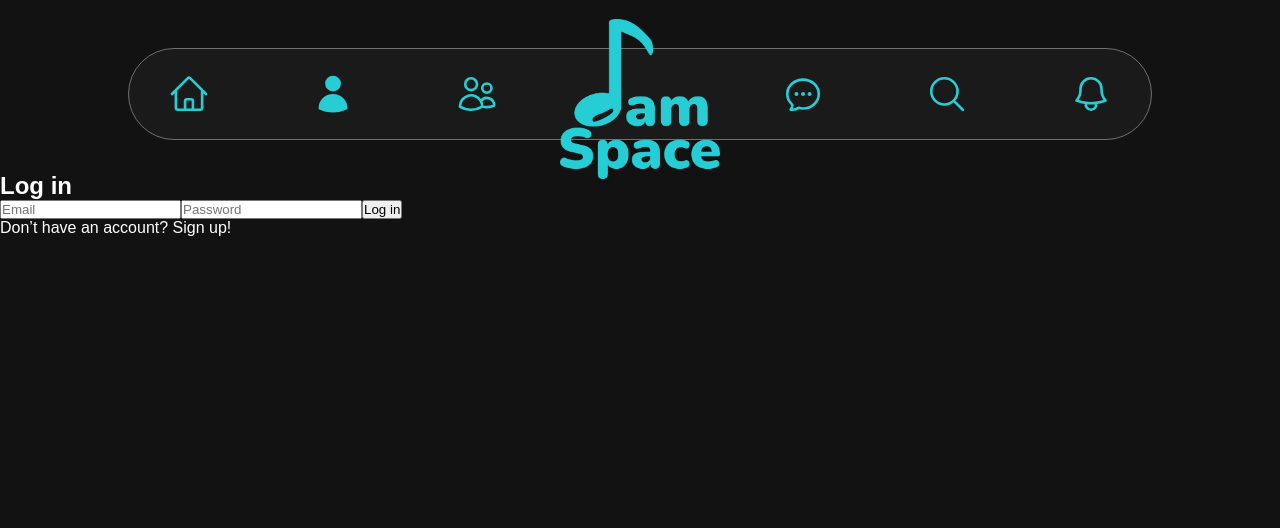
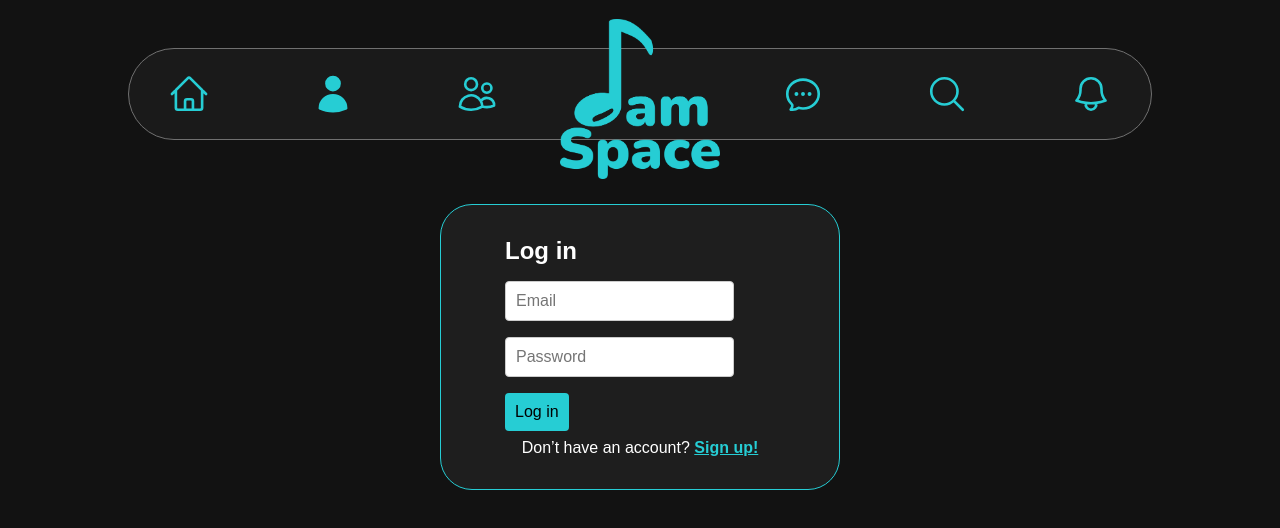
Before and after one commit to s29418/JamSpace, a React (Create React App) app in the folder frontend/: page /profile in a window 1280 px wide. Shown: the top 528 px of the page. Built offline with nearby package versions, Linux system fonts and the light colour scheme; a web font is replaced by a local one.

Commit message:
frontend: upload team picture from your file handled

```diff
--- a/frontend/src/components/RegisterForm.tsx
+++ b/frontend/src/components/RegisterForm.tsx
@@ -1,5 +1,6 @@
 import React, { useState } from 'react';
 import { register } from '../services/authService';
+import {useNavigate} from "react-router-dom";
 
 const RegisterForm = () => {
     const [email, setEmail] = useState('');
@@ -17,6 +18,7 @@ const RegisterForm = () => {
         try {
             await register(email, username, password);
             alert('Registration successful. You can now log in.');
+            window.location.reload();
         } catch (error) {
             alert('Registration failed.');
         }
--- a/frontend/src/pages/ProfilePage.module.css
+++ b/frontend/src/pages/ProfilePage.module.css
@@ -0,0 +1,56 @@
+.wrapper {
+    /*min-height: 100vh;*/
+    display: flex;
+    justify-content: center;
+    align-items: center;
+    padding: 32px;
+    color: white;
+    background-color: #121212;
+}
+
+.loginForm {
+    display: flex;
+    flex-direction: column;
+    padding: 32px 64px;
+    border-radius: 32px;
+    border: 1px solid #26cdd4;
+    background-color: #1e1e1e;
+    width: 100%;
+    max-width: 400px;
+    box-sizing: border-box;
+}
+
+.loginForm input {
+    padding: 10px;
+    margin-top: 16px;
+    font-size: 1rem;
+    border-radius: 4px;
+    border: 1px solid #ccc;
+}
+
+.loginForm button {
+    padding: 10px;
+    margin-top: 16px;
+    font-size: 1rem;
+    background-color: #26cdd4;
+    color: black;
+    border: none;
+    border-radius: 4px;
+    cursor: pointer;
+}
+
+.loginForm p {
+    margin-top: 8px;
+    text-align: center;
+}
+
+.loginForm span {
+    color: #26cdd4;
+    cursor: pointer;
+    text-decoration: underline;
+    font-weight: bold;
+}
+
+.loginForm span:hover {
+    text-decoration: none;
+}
--- a/frontend/src/pages/ProfilePage.tsx
+++ b/frontend/src/pages/ProfilePage.tsx
@@ -2,6 +2,7 @@ import React, { useState, useEffect } from 'react';
 import { jwtDecode } from 'jwt-decode';
 import LoginForm from '../components/LoginForm';
 import RegisterForm from '../components/RegisterForm';
+import styles from './ProfilePage.module.css';
 
 interface JwtPayload {
     username: string;
@@ -38,15 +39,18 @@ const ProfilePage = () => {
 
     if (username) {
         return (
-            <div>
+            <div className={styles.wrapper}>
+                <div className={styles.loginForm}>
                     <h2>Welcome, {username}!</h2>
                     <button onClick={handleLogout}>Log out</button>
+                </div>
             </div>
         );
     }
 
     return (
-        <div>
+        <div className={styles.wrapper}>
+            <div className={styles.loginForm}>
                 {isLoginView ? (
                     <>
                         <LoginForm onLogin={checkLogin} />
@@ -73,6 +77,7 @@ const ProfilePage = () => {
                     </>
                 )}
             </div>
+        </div>
     );
 };
 
--- a/frontend/src/pages/TeamsPage.module.css
+++ b/frontend/src/pages/TeamsPage.module.css
@@ -15,18 +15,18 @@
     margin-bottom: 24px;
 }
 
-.createButton, .form button {
+.createButton, .form button, .customFileUpload button {
     color: #26cdd4;
     background-color: rgba(38, 205, 212, 0.07);
     border: 1px solid #26cdd4;
-    padding: 6px 12px;
+    padding: 6px 32px;
     border-radius: 8px;
     cursor: pointer;
     font-weight: bold;
     font-size: 24px;
 }
 
-.createButton:hover, .form button:hover {
+.createButton:hover, .form button:hover, .customFileUpload button:hover {
     background-color: rgba(38, 205, 212, 0.2);
 }
 
@@ -36,7 +36,7 @@
     margin-bottom: 32px;
 }
 
-.form input {
+.teamsName {
     flex: 1;
     padding: 6px 12px;
     border-radius: 16px;
@@ -65,3 +65,22 @@
     margin-bottom: 16px;
     font-weight: bold;
 }
+
+.hiddenInput {
+    display: none;
+}
+
+.fileUploadRow {
+    display: flex;
+    gap: 10px;
+    align-items: center;
+}
+
+.fileLabel {
+    color: #aaa;
+    font-size: 0.9rem;
+}
+
+.customFileUpload button {
+    margin-top: 8px;
+}
--- a/frontend/src/pages/TeamsPage.tsx
+++ b/frontend/src/pages/TeamsPage.tsx
@@ -1,7 +1,8 @@
-import React, { useEffect, useState } from 'react';
+import React, {useEffect, useRef, useState} from 'react';
 import { useNavigate } from 'react-router-dom';
 import {
     getMyTeams,
+    uploadTeamPicture,
     createTeam,
     getTeamInvites,
     acceptTeamInvite,
@@ -40,6 +41,9 @@ const TeamsPage = () => {
     const [showForm, setShowForm] = useState(false);
     const [teamName, setTeamName] = useState('');
     const [teamPictureUrl, setTeamPictureUrl] = useState('');
+    const [selectedFile, setSelectedFile] = useState<File | null>(null);
+    const [fileLabel, setFileLabel] = useState('No file chosen');
+    const fileInputRef = useRef<HTMLInputElement>(null);
     const [successMessage, setSuccessMessage] = useState('');
     const [errorMessage, setErrorMessage] = useState('');
 
@@ -62,6 +66,12 @@ const TeamsPage = () => {
         fetchAll();
     }, []);
 
+    const handleFileChange = (e: React.ChangeEvent<HTMLInputElement>) => {
+        const file = e.target.files?.[0] || null;
+        setSelectedFile(file);
+        setFileLabel(file?.name || 'No file chosen');
+    };
+
     const handleSubmit = async (e: React.FormEvent) => {
         e.preventDefault();
         try {
@@ -70,11 +80,20 @@ const TeamsPage = () => {
                 return;
             }
 
+            let uploadedUrl = teamPictureUrl.trim();
+
+            if (!selectedFile) {
+            } else {
+                uploadedUrl = await uploadTeamPicture(selectedFile);
+            }
+
             await createTeam({
                 name: teamName,
-                teamPictureUrl: teamPictureUrl.trim() || null
+                teamPictureUrl: uploadedUrl || null,
             });
+
             setTeamName('');
+            setSelectedFile(null);
             setShowForm(false);
             setErrorMessage('');
 
@@ -85,8 +104,10 @@ const TeamsPage = () => {
             setTeams(updated);
         } catch (err) {
             console.error('Failed to create team:', err);
+            setErrorMessage('Failed to create team. Please try again.');
         }
     };
+
 
     const handleAccept = async (inviteId: string) => {
         try {
@@ -134,14 +155,26 @@ const TeamsPage = () => {
                         onChange={(e) => setTeamName(e.target.value)}
                         placeholder="Team name"
                         required
+                        className={styles.teamsName}
                     />
 
-                    <input
-                        type="text"
-                        value={teamPictureUrl}
-                        onChange={(e) => setTeamPictureUrl(e.target.value)}
-                        placeholder="Team picture URL (optional)"
-                    />
+                    <div className={styles.customFileUpload}>
+                        <label>Team picture (optional)</label>
+                        <div className={styles.fileUploadRow}>
+                            <button type="button" onClick={() => fileInputRef.current?.click()}>
+                                Upload Image
+                            </button>
+                            <span className={styles.fileLabel}>{fileLabel}</span>
+                        </div>
+                        <input
+                            type="file"
+                            ref={fileInputRef}
+                            onChange={handleFileChange}
+                            accept="image/*"
+                            className={styles.hiddenInput}
+                        />
+                    </div>
+
 
                     <button type="submit">Create</button>
                     <button type="button" onClick={() => setShowForm(false)}>Cancel</button>
--- a/frontend/src/services/teamService.ts
+++ b/frontend/src/services/teamService.ts
@@ -10,6 +10,25 @@ export const getMyTeams = async () => {
         },
     });
     return response.data;
+};
+
+export const uploadTeamPicture = async (file: File): Promise<string> => {
+    const token = localStorage.getItem("token");
+    const formData = new FormData();
+    formData.append("file", file);
+
+    const response = await axios.post(
+        'http://localhost:5072/api/uploads/team-picture',
+        formData,
+        {
+            headers: {
+                Authorization: `Bearer ${token}`,
+                'Content-Type': 'multipart/form-data',
+            },
+        }
+    );
+
+    return response.data.url;
 };
 
 export const createTeam = async (teamData: { name: string; teamPictureUrl?: string | null}) => {
```
Lines whose indentation alone changed are shown as unchanged.
